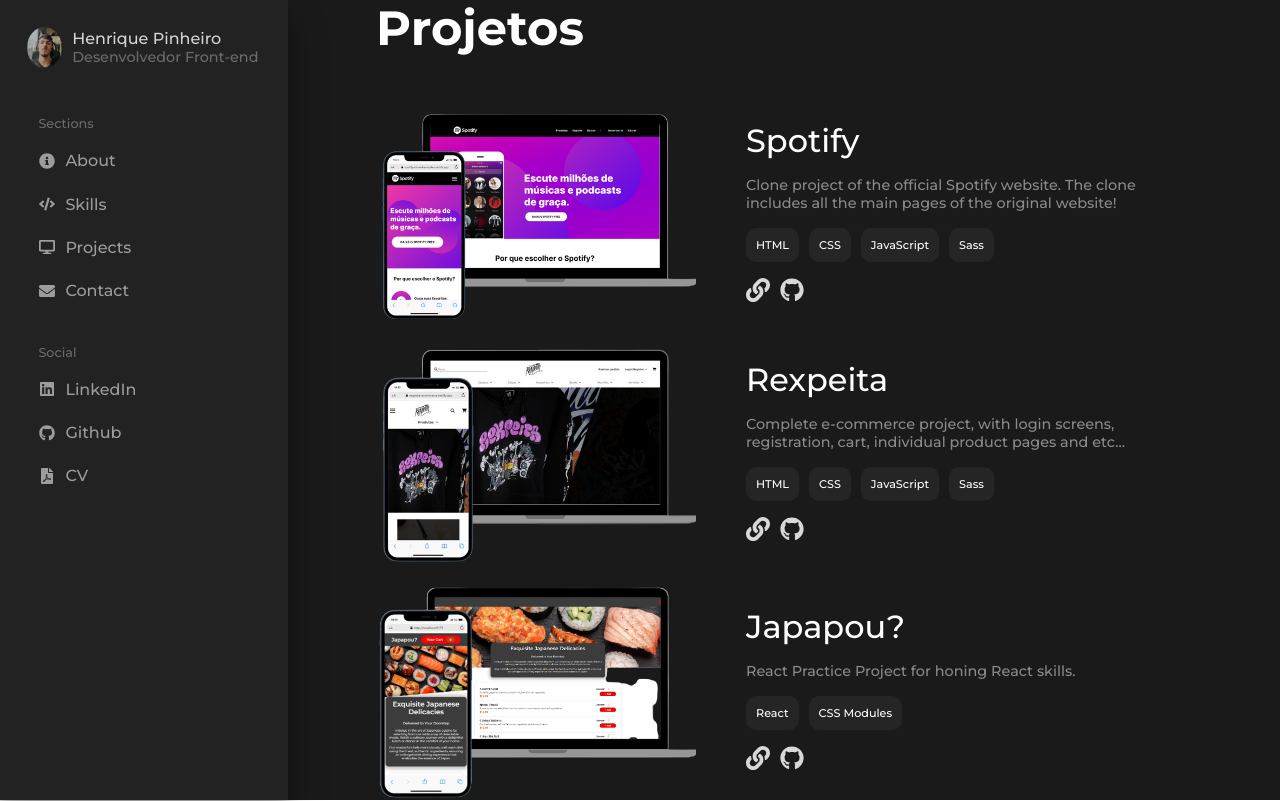
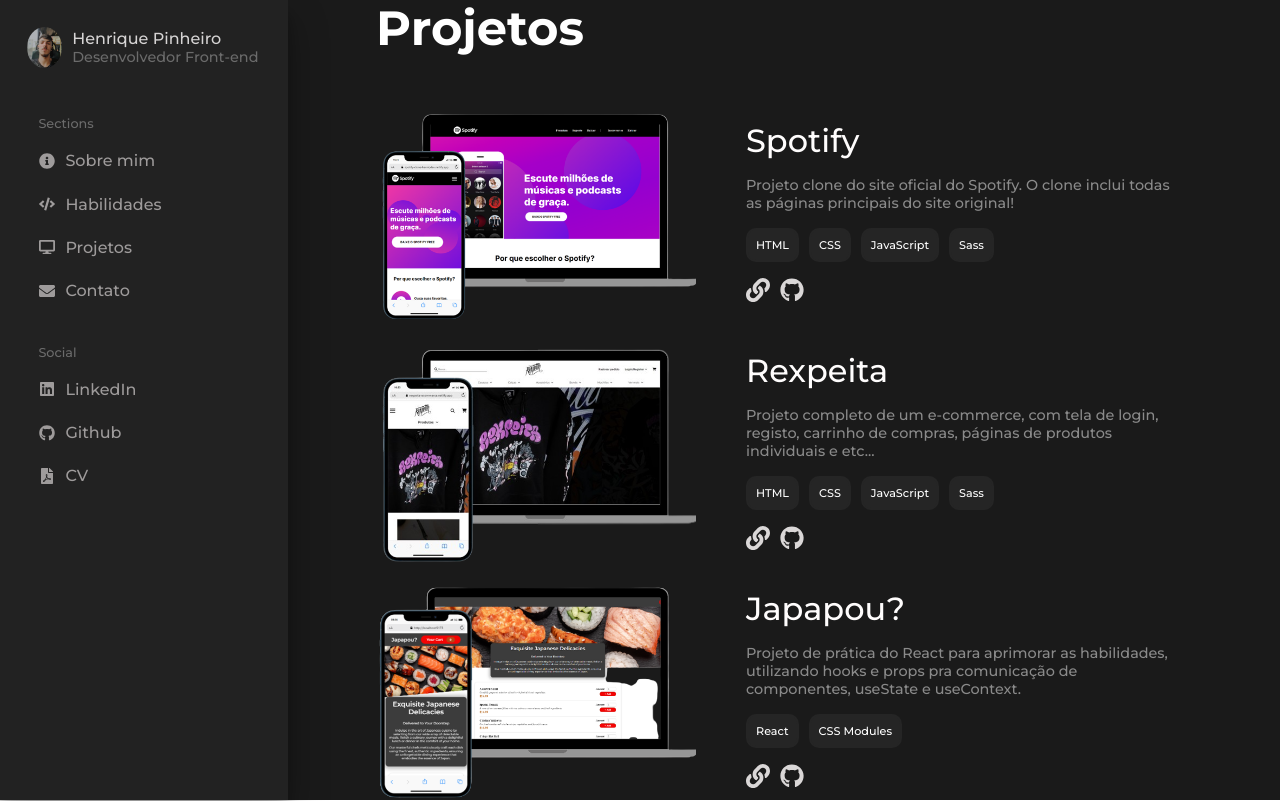
Before and after one commit to henriquepx/my_portfolio, a React (Vite) app: page /projects in a window 1280 px wide. Built offline with nearby package versions, Linux system fonts and the light colour scheme; a web font is replaced by a local one.

Commit message:
feat: setting portuguese language

```diff
--- a/src/sections/Profile.jsx
+++ b/src/sections/Profile.jsx
@@ -71,25 +71,25 @@ const Profile = () => {
             <ul>
                 <LinkNavegation
                 icon={<FaInfoCircle />}
-                name="About"
+                name="Sobre mim"
                 link="about"
                 />
 
                 <LinkNavegation
                 icon={<FaCode />}
-                name="Skills"
+                name="Habilidades"
                 link="skills"
                 />
 
                 <LinkNavegation
                 icon={<FaDesktop />}
-                name="Projects"
+                name="Projetos"
                 link="projects"
                 />
 
                 <LinkNavegation
                 icon={<FaEnvelope />}
-                name="Contact"
+                name="Contato"
                 link="footer"
                 />
             </ul>
--- a/src/sections/Projects.jsx
+++ b/src/sections/Projects.jsx
@@ -38,7 +38,7 @@ const Projects = () => {
       img: "/spotifyscreen.png",
       alt: "Spotify Tela",
       title: "Spotify",
-      desc: "Clone project of the official Spotify website. The clone includes all the main pages of the original website!",
+      desc: "Projeto clone do site oficial do Spotify. O clone inclui todas as páginas principais do site original!",
       languages: ["HTML", "CSS", "JavaScript", "Sass"],
       linkrepository: "https://github.com/henriquepx/spotify_clone",
       linkdeploy: "https://spotify-clone-henriqdev.netlify.app/index.html",
@@ -47,7 +47,7 @@ const Projects = () => {
       img: "/rexpeitascreen.png",
       alt: "Rexpeita Tela",
       title: "Rexpeita",
-      desc: "Complete e-commerce project, with login screens, registration, cart, individual product pages and etc...",
+      desc: "Projeto completo de um e-commerce, com tela de login, registo, carrinho de compras, páginas de produtos individuais e etc...",
       languages: ["HTML", "CSS", "JavaScript", "Sass"],
       linkrepository: "https://github.com/henriquepx/ecommerce_rexpeita",
       linkdeploy: "https://rexpeita-ecommerce.netlify.app/index.html",
@@ -56,7 +56,7 @@ const Projects = () => {
       img: "/japascreen.png",
       alt: "Japapou Tela",
       title: "Japapou?",
-      desc: "React Practice Project for honing React skills.",
+      desc: "Projeto de prática do React para aprimorar as habilidades, utilizando hooks e props pra comunicação de componentes, useState e useContext.",
       languages: ["React", "CSS Modules"],
       linkrepository: "https://github.com/henriquepx/app-order-food",
       linkdeploy: "https://app-order-food.vercel.app/",
```
